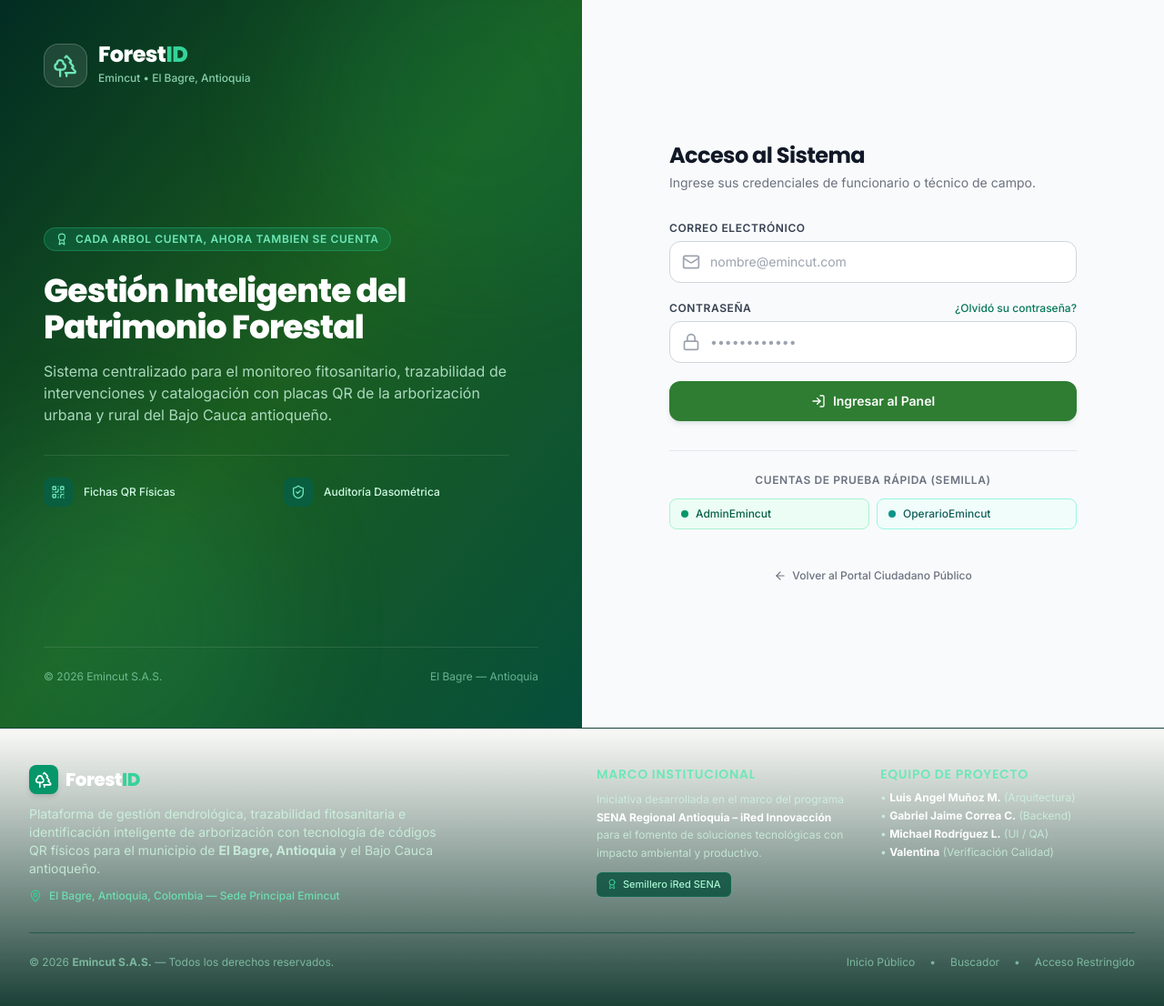
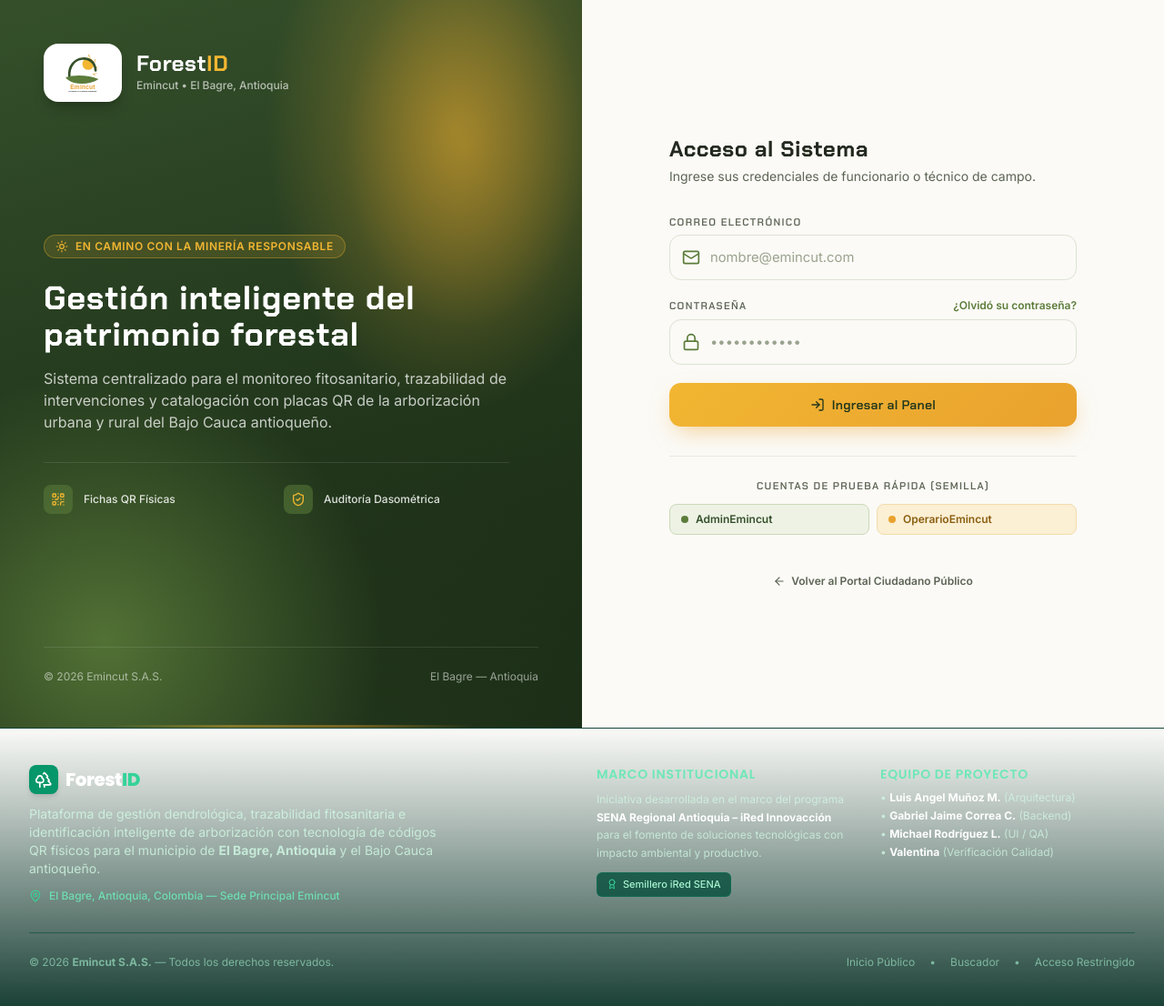
Before and after one commit to luis06-op/ForestID_V2, a PHP site: page /auth/login.php in a window 1280 px wide. Shown: the whole page at 91% size. Run offline with PHP 8.4, Linux system fonts and the light colour scheme; some libraries are stand-ins or nearby versions.

Commit message:
Rediseño identidad visual Emincut: blanco, verde y amarillo en login y portada publica

```diff
--- /dev/null
+++ b/assets/css/emincut.css
@@ -0,0 +1,201 @@
+/**
+ * ForestID - Identidad Visual Emincut
+ * Paleta institucional: blanco, verde (principal) y amarillo/ámbar.
+ * Extraída del logo oficial de Emincut S.A.S. | El Bagre, Antioquia.
+ *
+ * Uso: importar en la cabecera de las páginas públicas y de acceso.
+ */
+
+@import url('https://fonts.googleapis.com/css2?family=Asap:wght@400;500;600&family=Chakra+Petch:wght@500;600;700&display=swap');
+
+:root {
+    /* Verdes (principal) */
+    --emi-verde:        #5B7C3A;   /* verde colina del logo */
+    --emi-verde-claro:  #7A9B54;
+    --emi-verde-suave:  #EDF2E5;   /* fondos suaves */
+    --emi-verde-oscuro: #35502B;   /* verde casco del logo */
+    --emi-verde-noche:  #22371C;   /* fondos profundos */
+    /* Amarillos */
+    --emi-ambar:        #E9A22E;   /* tipografía del logo */
+    --emi-amarillo:     #F2B632;   /* sol del logo */
+    --emi-amarillo-suave:#FBEFD4;
+    /* Neutros */
+    --emi-blanco:       #FFFFFF;
+    --emi-hueso:        #FBFAF6;   /* fondo claro cálido, no gris puro */
+    --emi-tinta:        #23291F;   /* texto principal, verde-negro */
+    --emi-tinta-suave:  #5C6455;
+}
+
+/* ---------- Tipografía distintiva (evita Inter/Roboto/Arial) ---------- */
+.emi-display {
+    font-family: 'Chakra Petch', 'Trebuchet MS', sans-serif;
+}
+body.emi-theme,
+.emi-theme .font-heading {
+    font-family: 'Asap', 'Segoe UI', sans-serif;
+}
+
+/* ---------- Fondo con atmósfera: sol naciente sobre colinas ---------- */
+.emi-sky {
+    position: relative;
+    background-color: var(--emi-verde-oscuro);
+    background-image:
+        radial-gradient(52% 62% at 78% 18%, rgba(242, 182, 50, 0.42) 0%, transparent 62%),
+        radial-gradient(38% 46% at 80% 20%, rgba(233, 162, 46, 0.35) 0%, transparent 55%),
+        radial-gradient(70% 55% at 18% 88%, rgba(91, 124, 58, 0.85) 0%, transparent 68%),
+        radial-gradient(90% 70% at 55% 110%, rgba(34, 55, 28, 0.95) 0%, transparent 70%),
+        linear-gradient(165deg, #35502B 0%, #22371C 55%, #1A2B15 100%);
+}
+
+/* Línea de sol pulsante (micro-ambiente) */
+.emi-sunline::after {
+    content: '';
+    position: absolute;
+    left: 0; right: 0; bottom: 0;
+    height: 3px;
+    background: linear-gradient(90deg, transparent, var(--emi-amarillo), var(--emi-ambar), transparent);
+    animation: emi-sunline 6s ease-in-out infinite;
+}
+@keyframes emi-sunline {
+    0%, 100% { opacity: .35; transform: scaleX(.6); }
+    50%      { opacity: 1;  transform: scaleX(1); }
+}
+
+/* ---------- Revelaciones escalonadas en la carga ---------- */
+.emi-rise {
+    opacity: 0;
+    transform: translateY(26px);
+    animation: emi-rise .7s cubic-bezier(.22,.68,.32,1) forwards;
+}
+@keyframes emi-rise {
+    to { opacity: 1; transform: translateY(0); }
+}
+.emi-d1 { animation-delay: .08s; }
+.emi-d2 { animation-delay: .18s; }
+.emi-d3 { animation-delay: .28s; }
+.emi-d4 { animation-delay: .40s; }
+.emi-d5 { animation-delay: .54s; }
+
+/* ---------- Botones ---------- */
+.emi-btn {
+    display: inline-flex;
+    align-items: center;
+    justify-content: center;
+    gap: .5rem;
+    font-family: 'Chakra Petch', sans-serif;
+    font-weight: 600;
+    letter-spacing: .02em;
+    border-radius: .8rem;
+    position: relative;
+    overflow: hidden;
+    transition: transform .25s ease, box-shadow .25s ease, background-color .25s ease;
+    cursor: pointer;
+}
+/* CTA principal: amarillo sol con texto verde oscuro */
+.emi-btn-sol {
+    background: linear-gradient(135deg, var(--emi-amarillo) 0%, var(--emi-ambar) 100%);
+    color: var(--emi-verde-noche);
+    box-shadow: 0 10px 26px -8px rgba(233, 162, 46, .55);
+}
+.emi-btn-sol:hover {
+    transform: translateY(-2px);
+    box-shadow: 0 16px 34px -8px rgba(233, 162, 46, .65);
+}
+/* Efecto ripple al pasar el cursor */
+.emi-btn-sol::before {
+    content: '';
+    position: absolute;
+    top: 50%; left: 50%;
+    width: 0; height: 0;
+    border-radius: 50%;
+    background: rgba(255, 255, 255, .35);
+    transform: translate(-50%, -50%);
+    transition: width .55s ease, height .55s ease;
+}
+.emi-btn-sol:hover::before { width: 340px; height: 340px; }
+.emi-btn-sol > * { position: relative; z-index: 1; }
+
+/* CTA secundario: verde colina */
+.emi-btn-verde {
+    background-color: var(--emi-verde);
+    color: #fff;
+    box-shadow: 0 10px 26px -10px rgba(91, 124, 58, .6);
+}
+.emi-btn-verde:hover {
+    background-color: var(--emi-verde-oscuro);
+    transform: translateY(-2px);
+}
+
+/* Contorno claro sobre fondo oscuro */
+.emi-btn-fantasma {
+    border: 1.5px solid rgba(255, 255, 255, .45);
+    color: #fff;
+}
+.emi-btn-fantasma:hover {
+    background: rgba(255, 255, 255, .12);
+    transform: translateY(-2px);
+}
+
+/* ---------- Tarjetas ---------- */
+.emi-card {
+    background: var(--emi-blanco);
+    border: 1px solid #E7EADD;
+    border-radius: 1.25rem;
+    box-shadow: 0 6px 18px -8px rgba(34, 55, 28, .08);
+    transition: transform .35s cubic-bezier(.22,.68,.32,1), box-shadow .35s ease, border-color .35s ease;
+    position: relative;
+    overflow: hidden;
+}
+/* Barra de acento que se despliega en hover */
+.emi-card::before {
+    content: '';
+    position: absolute;
+    top: 0; left: 0;
+    width: 100%;
+    height: 4px;
+    background: linear-gradient(90deg, var(--emi-verde), var(--emi-amarillo));
+    transform: scaleX(0);
+    transform-origin: left;
+    transition: transform .4s ease;
+}
+.emi-card:hover::before { transform: scaleX(1); }
+.emi-card:hover {
+    transform: translateY(-6px);
+    border-color: var(--emi-amarillo);
+    box-shadow: 0 22px 44px -14px rgba(34, 55, 28, .18);
+}
+
+/* ---------- Campos de formulario ---------- */
+.emi-input {
+    width: 100%;
+    background: var(--emi-hueso);
+    border: 1.5px solid #DDE2D2;
+    border-radius: .8rem;
+    padding: .8rem 1rem .8rem 2.75rem;
+    font-size: .925rem;
+    color: var(--emi-tinta);
+    transition: border-color .2s ease, box-shadow .2s ease, background-color .2s ease;
+}
+.emi-input::placeholder { color: #9AA38E; }
+.emi-input:focus {
+    outline: none;
+    background: #fff;
+    border-color: var(--emi-verde);
+    box-shadow: 0 0 0 4px rgba(91, 124, 58, .15);
+}
+
+/* ---------- Etiquetas ---------- */
+.emi-label {
+    font-family: 'Chakra Petch', sans-serif;
+    font-size: .7rem;
+    font-weight: 600;
+    text-transform: uppercase;
+    letter-spacing: .12em;
+    color: var(--emi-tinta-suave);
+}
+
+@media (prefers-reduced-motion: reduce) {
+    .emi-rise, .emi-sunline::after { animation: none !important; opacity: 1; transform: none; }
+    .emi-btn::before { display: none; }
+    .emi-card, .emi-btn { transition: none; }
+}
--- a/auth/login.php
+++ b/auth/login.php
@@ -95,59 +95,60 @@ $titulo_pagina = 'Iniciar Sesión — ' . APP_NAME;
 require_once __DIR__ . '/../includes/header.php';
 ?>
 
-<div class="min-h-screen flex items-stretch bg-gray-50">
+<!-- Identidad visual Emincut: blanco, verde (principal) y amarillo -->
+<link rel="stylesheet" href="<?= BASE_URL ?>assets/css/emincut.css">
 
-    <!-- Columna Izquierda: Branding Institucional Emincut / SENA -->
-    <div class="hidden lg:flex lg:w-1/2 bg-gradient-to-br from-emerald-950 via-forest-dark to-emerald-900 p-12 text-white flex-col justify-between relative overflow-hidden">
-        <!-- Círculos decorativos de fondo -->
-        <div class="absolute -right-20 -top-20 w-96 h-96 rounded-full bg-emerald-500/10 blur-3xl pointer-events-none"></div>
-        <div class="absolute -left-20 -bottom-20 w-96 h-96 rounded-full bg-emerald-400/10 blur-3xl pointer-events-none"></div>
+<div class="min-h-screen flex items-stretch bg-[#FBFAF6]">
 
-        <!-- Encabezado Superior Izquierdo -->
-        <div class="relative z-10">
-            <a href="<?= BASE_URL ?>publico/index.php" class="inline-flex items-center gap-3 group">
-                <div class="w-12 h-12 rounded-2xl bg-white/10 backdrop-blur border border-white/20 flex items-center justify-center text-emerald-300 group-hover:scale-105 transition-transform">
-                    <i data-lucide="trees" class="w-7 h-7"></i>
+    <!-- Columna Izquierda: Branding Institucional Emincut -->
+    <div class="hidden lg:flex lg:w-1/2 emi-sky emi-sunline p-12 text-white flex-col justify-between relative overflow-hidden">
+
+        <!-- Encabezado Superior Izquierdo: logo oficial Emincut -->
+        <div class="relative z-10 emi-rise emi-d1">
+            <a href="<?= BASE_URL ?>publico/index.php" class="inline-flex items-center gap-4 group">
+                <div class="bg-white rounded-2xl p-2.5 shadow-lg shadow-black/20 group-hover:scale-105 transition-transform w-[86px] h-[64px] flex items-center justify-center">
+                    <img src="<?= BASE_URL ?>assets/img/logo_emincut_oficial.svg" alt="Emincut" class="w-full h-full object-contain">
                 </div>
                 <div>
-                    <h1 class="font-heading font-extrabold text-2xl tracking-tight text-white leading-none">
-                        Forest<span class="text-emerald-400">ID</span>
+                    <h1 class="emi-display font-bold text-2xl tracking-wide text-white leading-none">
+                        Forest<span style="color:var(--emi-amarillo)">ID</span>
                     </h1>
-                    <span class="text-xs text-emerald-200/80 font-medium">Emincut • El Bagre, Antioquia</span>
+                    <span class="text-xs text-white/65 font-medium mt-1 block">Emincut • El Bagre, Antioquia</span>
                 </div>
             </a>
         </div>
 
         <!-- Mensaje Central -->
         <div class="relative z-10 my-auto py-12 max-w-lg">
-            <div class="inline-flex items-center gap-2 px-3 py-1 rounded-full bg-emerald-500/20 border border-emerald-400/30 text-emerald-300 text-xs font-semibold uppercase tracking-wider mb-6">
-                <i data-lucide="award" class="w-3.5 h-3.5"></i> Cada arbol cuenta, Ahora tambien se cuenta
+            <div class="emi-rise emi-d2 inline-flex items-center gap-2 px-3 py-1 rounded-full border text-xs font-semibold uppercase tracking-wider mb-6"
+                 style="background:rgba(242,182,50,.14); border-color:rgba(242,182,50,.35); color:var(--emi-amarillo)">
+                <i data-lucide="sun" class="w-3.5 h-3.5"></i> En camino con la minería responsable
             </div>
-            <h2 class="font-heading font-extrabold text-3xl sm:text-4xl text-white tracking-tight leading-tight">
-                Gestión Inteligente del Patrimonio Forestal
+            <h2 class="emi-display emi-rise emi-d3 font-bold text-3xl sm:text-4xl tracking-wide leading-tight">
+                Gestión inteligente del patrimonio forestal
             </h2>
-            <p class="mt-4 text-emerald-100/80 text-sm sm:text-base leading-relaxed">
+            <p class="mt-4 text-white/75 text-sm sm:text-base leading-relaxed emi-rise emi-d3">
                 Sistema centralizado para el monitoreo fitosanitario, trazabilidad de intervenciones y catalogación con placas QR de la arborización urbana y rural del Bajo Cauca antioqueño.
             </p>
 
-            <div class="mt-8 grid grid-cols-2 gap-4 pt-6 border-t border-white/10">
+            <div class="mt-8 grid grid-cols-2 gap-4 pt-6 border-t border-white/10 emi-rise emi-d4">
                 <div class="flex items-center gap-3">
-                    <div class="w-8 h-8 rounded-lg bg-emerald-800/80 flex items-center justify-center text-emerald-300">
+                    <div class="w-8 h-8 rounded-lg flex items-center justify-center" style="background:rgba(91,124,58,.55); color:var(--emi-amarillo)">
                         <i data-lucide="qr-code" class="w-4 h-4"></i>
                     </div>
-                    <span class="text-xs text-emerald-100 font-medium">Fichas QR Físicas</span>
+                    <span class="text-xs text-white/85 font-medium">Fichas QR Físicas</span>
                 </div>
                 <div class="flex items-center gap-3">
-                    <div class="w-8 h-8 rounded-lg bg-emerald-800/80 flex items-center justify-center text-emerald-300">
+                    <div class="w-8 h-8 rounded-lg flex items-center justify-center" style="background:rgba(91,124,58,.55); color:var(--emi-amarillo)">
                         <i data-lucide="shield-check" class="w-4 h-4"></i>
                     </div>
-                    <span class="text-xs text-emerald-100 font-medium">Auditoría Dasométrica</span>
+                    <span class="text-xs text-white/85 font-medium">Auditoría Dasométrica</span>
                 </div>
             </div>
         </div>
 
         <!-- Pie de Branding -->
-        <div class="relative z-10 text-xs text-emerald-200/60 flex items-center justify-between border-t border-white/10 pt-6">
+        <div class="relative z-10 text-xs text-white/55 flex items-center justify-between border-t border-white/10 pt-6 emi-rise emi-d5">
             <span>&copy; <?= date('Y') ?> Emincut S.A.S.</span>
             <span>El Bagre — Antioquia</span>
         </div>
@@ -158,23 +159,20 @@ require_once __DIR__ . '/../includes/header.php';
         <div class="w-full max-w-md space-y-8">
 
             <div class="text-center sm:text-left">
-                <div class="lg:hidden flex items-center justify-center gap-2 mb-6">
-                    <div class="w-10 h-10 rounded-xl bg-forest-dark flex items-center justify-center text-white">
-                        <i data-lucide="trees" class="w-6 h-6 text-emerald-300"></i>
-                    </div>
-                    <span class="font-heading font-extrabold text-2xl text-forest-dark">Forest<span class="text-emerald-600">ID</span></span>
+                <div class="lg:hidden flex items-center justify-center mb-6">
+                    <img src="<?= BASE_URL ?>assets/img/logo_emincut_oficial.svg" alt="Emincut" class="h-16">
                 </div>
-                <h2 class="font-heading font-bold text-2xl text-gray-900 tracking-tight">
+                <h2 class="emi-display font-bold text-2xl tracking-wide" style="color:var(--emi-tinta)">
                     Acceso al Sistema
                 </h2>
-                <p class="mt-1 text-sm text-gray-500">
+                <p class="mt-1 text-sm" style="color:var(--emi-tinta-suave)">
                     Ingrese sus credenciales de funcionario o técnico de campo.
                 </p>
             </div>
 
             <?php if (!empty($error_login)): ?>
-                <div class="bg-rose-50 border-l-4 border-rose-500 p-4 rounded-xl flex items-center gap-3 text-rose-800 text-sm">
-                    <i data-lucide="alert-circle" class="w-5 h-5 text-rose-600 shrink-0"></i>
+                <div class="border-l-4 p-4 rounded-xl flex items-center gap-3 text-sm bg-red-50 border-red-500 text-red-800">
+                    <i data-lucide="alert-circle" class="w-5 h-5 text-red-600 shrink-0"></i>
                     <span><?= htmlspecialchars($error_login) ?></span>
                 </div>
             <?php endif; ?>
@@ -183,65 +181,61 @@ require_once __DIR__ . '/../includes/header.php';
                 <input type="hidden" name="csrf_token" value="<?= htmlspecialchars($csrf_token) ?>">
 
                 <div>
-                    <label for="correo" class="block text-xs font-semibold text-gray-700 uppercase tracking-wider mb-1.5">
-                        Correo Electrónico
-                    </label>
+                    <label for="correo" class="emi-label block mb-1.5">Correo Electrónico</label>
                     <div class="relative">
-                        <div class="absolute inset-y-0 left-0 pl-3.5 flex items-center pointer-events-none text-gray-400">
+                        <div class="absolute inset-y-0 left-0 pl-3.5 flex items-center pointer-events-none" style="color:var(--emi-verde)">
                             <i data-lucide="mail" class="w-5 h-5"></i>
                         </div>
                         <input type="email" id="correo" name="correo" required value="<?= htmlspecialchars($correo_previo) ?>"
-                               placeholder="nombre@emincut.com"
-                               class="w-full pl-11 pr-4 py-3 bg-white border border-gray-300 rounded-xl text-sm focus:ring-2 focus:ring-emerald-600 focus:border-emerald-600 outline-none transition-all shadow-xs">
+                               placeholder="nombre@emincut.com" class="emi-input">
                     </div>
                 </div>
 
                 <div>
                     <div class="flex items-center justify-between mb-1.5">
-                        <label for="password" class="block text-xs font-semibold text-gray-700 uppercase tracking-wider">
-                            Contraseña
-                        </label>
-                        <a href="<?= BASE_URL ?>auth/recuperar_password.php" class="text-xs text-emerald-700 hover:text-emerald-800 font-medium transition-colors">
+                        <label for="password" class="emi-label">Contraseña</label>
+                        <a href="<?= BASE_URL ?>auth/recuperar_password.php" class="text-xs font-semibold transition-colors" style="color:var(--emi-verde)">
                             ¿Olvidó su contraseña?
                         </a>
                     </div>
                     <div class="relative">
-                        <div class="absolute inset-y-0 left-0 pl-3.5 flex items-center pointer-events-none text-gray-400">
+                        <div class="absolute inset-y-0 left-0 pl-3.5 flex items-center pointer-events-none" style="color:var(--emi-verde)">
                             <i data-lucide="lock" class="w-5 h-5"></i>
                         </div>
                         <input type="password" id="password" name="password" required
-                               placeholder="••••••••••••"
-                               class="w-full pl-11 pr-4 py-3 bg-white border border-gray-300 rounded-xl text-sm focus:ring-2 focus:ring-emerald-600 focus:border-emerald-600 outline-none transition-all shadow-xs">
+                               placeholder="••••••••••••" class="emi-input">
                     </div>
                 </div>
 
                 <div>
-                    <button type="submit" class="w-full btn-forest-primary py-3 text-sm font-semibold rounded-xl shadow-md shadow-emerald-900/10">
-                        <i data-lucide="log-in" class="w-4 h-4"></i> Ingresar al Panel
+                    <button type="submit" class="w-full emi-btn emi-btn-sol py-3.5 text-sm">
+                        <span class="inline-flex items-center gap-2"><i data-lucide="log-in" class="w-4 h-4"></i> Ingresar al Panel</span>
                     </button>
                 </div>
             </form>
 
             <!-- Acceso Rápido para Pruebas Locales (Seed Accounts) -->
-            <div class="mt-8 pt-6 border-t border-gray-200">
-                <div class="text-xs font-semibold text-gray-500 uppercase tracking-wider text-center mb-3">
+            <div class="mt-8 pt-6 border-t" style="border-color:#E7EADD">
+                <div class="emi-label text-center mb-3">
                     Cuentas de Prueba Rápida (Semilla)
                 </div>
                 <div class="grid grid-cols-2 gap-2">
                     <button type="button" onclick="cargarCredenciales('admin@emincut.com', 'Admin123*')"
-                            class="px-3 py-2 text-xs font-medium bg-emerald-50 text-emerald-800 border border-emerald-200 rounded-lg hover:bg-emerald-100 transition-colors text-left flex items-center gap-2">
-                        <span class="w-2 h-2 rounded-full bg-emerald-600"></span> AdminEmincut
+                            class="px-3 py-2 text-xs font-semibold rounded-lg transition-colors text-left flex items-center gap-2 border"
+                            style="background:var(--emi-verde-suave); color:var(--emi-verde-oscuro); border-color:#CBD9B8">
+                        <span class="w-2 h-2 rounded-full" style="background:var(--emi-verde)"></span> AdminEmincut
                     </button>
                     <button type="button" onclick="cargarCredenciales('operario@emincut.com', 'Operario123*')"
-                            class="px-3 py-2 text-xs font-medium bg-teal-50 text-teal-800 border border-teal-200 rounded-lg hover:bg-teal-100 transition-colors text-left flex items-center gap-2">
-                        <span class="w-2 h-2 rounded-full bg-teal-600"></span> OperarioEmincut
+                            class="px-3 py-2 text-xs font-semibold rounded-lg transition-colors text-left flex items-center gap-2 border"
+                            style="background:var(--emi-amarillo-suave); color:#8A5E10; border-color:#F2DCAC">
+                        <span class="w-2 h-2 rounded-full" style="background:var(--emi-ambar)"></span> OperarioEmincut
                     </button>
                 </div>
             </div>
 
             <!-- Regresar al portal -->
             <div class="text-center pt-2">
-                <a href="<?= BASE_URL ?>publico/index.php" class="inline-flex items-center gap-1.5 text-xs font-medium text-gray-500 hover:text-emerald-700 transition-colors">
+                <a href="<?= BASE_URL ?>publico/index.php" class="inline-flex items-center gap-1.5 text-xs font-semibold transition-colors" style="color:var(--emi-tinta-suave)">
                     <i data-lucide="arrow-left" class="w-3.5 h-3.5"></i> Volver al Portal Ciudadano Público
                 </a>
             </div>
```
Also changed, not shown: publico/index.php (+112 -93 lines), assets/img/logo_emincut_oficial.svg (added).
